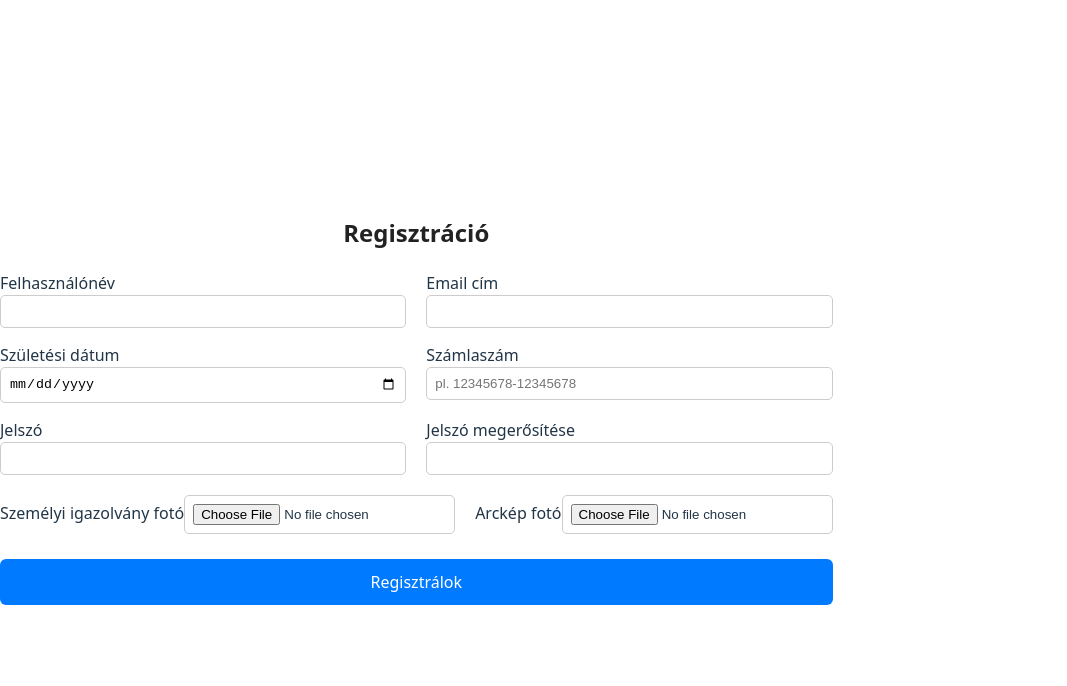
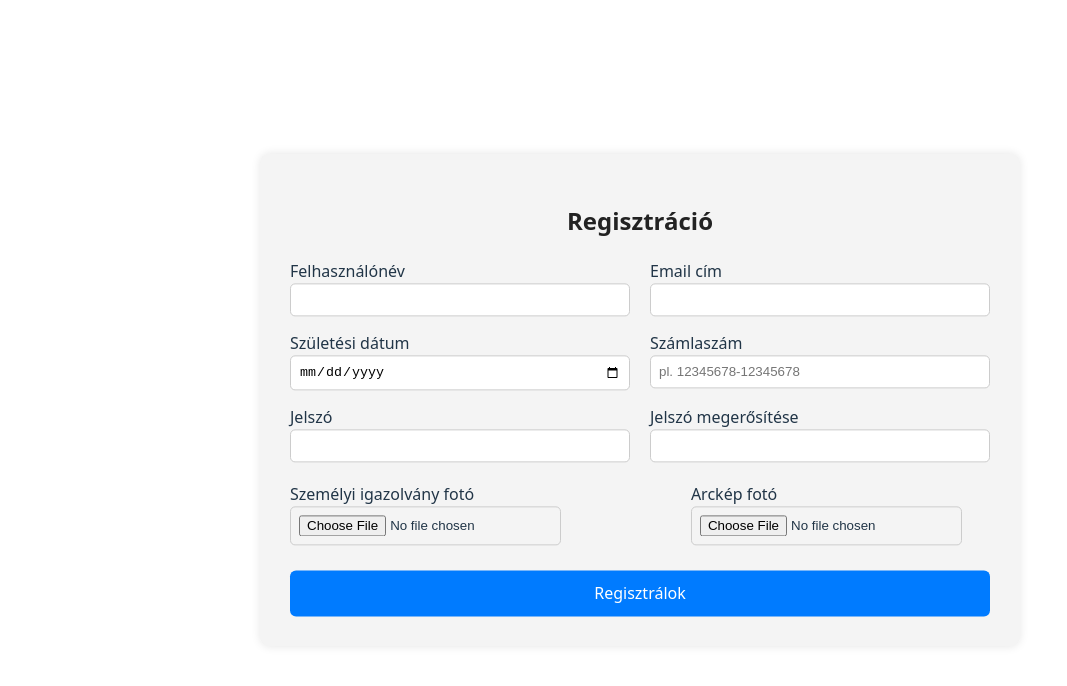
Before and after one commit to Kdorina/CasinoFrontend, a React (Vite) app: page /register in a window 1280 px wide. Shown: the top 686 px of the page, without its empty margins (0-1067 px from the left). Built offline with nearby package versions, Linux system fonts and the light colour scheme.

Commit message:
Formázás

```diff
--- a/src/components/Register.css
+++ b/src/components/Register.css
@@ -1,3 +1,17 @@
+.register-container {
+    width: 95%;
+    max-width: 700px;
+    background: #f4f4f4;
+    border-radius: 10px;
+    box-shadow: 0 0 10px rgba(0, 0, 0, 0.1);
+    padding: 30px;
+    margin: auto;
+    position: absolute;
+    top: 50%;
+    left: 50%;
+    transform: translate(-50%, -50%);
+  }
+
 h2 {
     text-align: center;
     color: #222;
```
